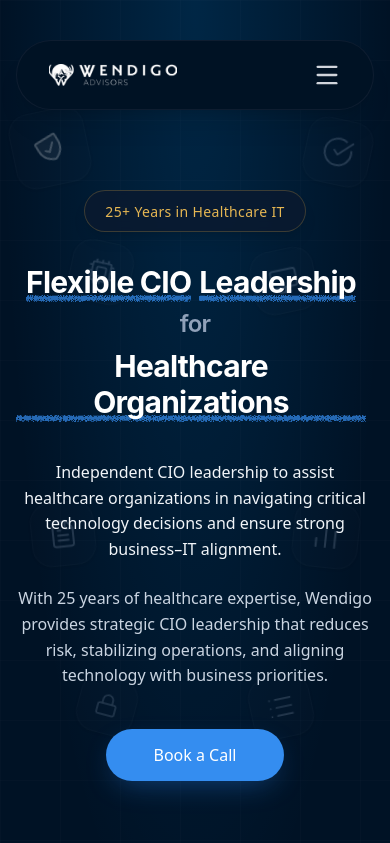
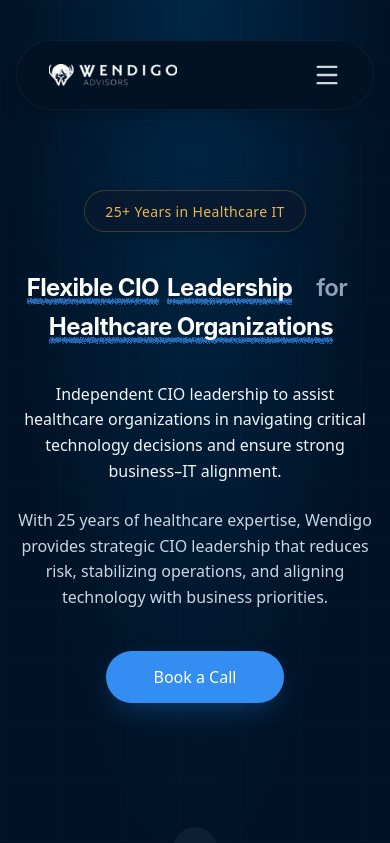
Before and after one commit to Yug210705/Brain, a React (Vite) app: page / in a window 390 px wide. Shown: the top 843 px of the page. Built offline with nearby package versions, Linux system fonts and the light colour scheme.

Commit message:
Further optimize mobile responsiveness: font size adjustments and icon cleanup

```diff
--- a/src/components/AboutWendigo.jsx
+++ b/src/components/AboutWendigo.jsx
@@ -93,7 +93,7 @@ const AboutWendigo = () => {
           </span>
 
           {/* Headline */}
-          <h2 className="max-w-5xl mx-auto mb-10 text-4xl font-bold leading-[1.2] md:text-5xl text-black">
+          <h2 className="max-w-5xl mx-auto mb-10 text-2xl sm:text-4xl font-bold leading-[1.2] md:text-5xl text-black">
             <span className="text-gray-900 font-bold mx-2 font-[Inter]">Trusted</span>
             <span className="inline-block relative pb-2 mr-2 md:mr-4 group">
               <span className="relative z-10 font-[Inter]">CIO leadership</span>
--- a/src/components/CEOPerspective.jsx
+++ b/src/components/CEOPerspective.jsx
@@ -167,7 +167,7 @@ const CEOPerspective = () => {
                     </span>
 
                     {/* Headline */}
-                    <h2 className="text-[52px] leading-none font-bold tracking-[-2px] text-[#00000052] mb-6 font-inter">
+                    <h2 className="text-3xl sm:text-4xl lg:text-[52px] leading-none font-bold tracking-[-2px] text-[#00000052] mb-6 font-inter">
                         What{" "}
                         <span className="relative inline-block text-slate-900 z-10">
                             Healthcare CEOs Say
--- a/src/components/Hero.jsx
+++ b/src/components/Hero.jsx
@@ -85,7 +85,7 @@ function HeroContent() {
   return (
     <div className="relative flex-grow flex flex-col items-center justify-center pt-20 pb-20">
       {/* FLOATING ICONS (Background Decoration) */}
-      <div className="absolute inset-0 z-0 pointer-events-none overflow-hidden opacity-50">
+      <div className="hidden md:block absolute inset-0 z-0 pointer-events-none overflow-hidden opacity-50">
         {/* Top Left - Shield */}
         <FloatingElement top="0%" left="3%" rotate="-12deg">
           <div className="w-[42px] h-[42px]">
@@ -169,7 +169,7 @@ function HeroContent() {
         </div>
 
         <h1
-          className="max-w-5xl mx-auto mb-10 text-3xl font-bold tracking-tight leading-[1.2] md:text-6xl lg:text-[4rem] text-white animate-fade-in-up"
+          className="max-w-5xl mx-auto mb-10 text-2xl sm:text-3xl font-bold tracking-tight leading-[1.2] md:text-6xl lg:text-[4rem] text-white animate-fade-in-up"
           style={{ transitionDelay: "200ms" }}
         >
           <span className="relative inline-block sm:whitespace-nowrap mr-2 md:mr-4 group">
--- a/src/components/Why.jsx
+++ b/src/components/Why.jsx
@@ -51,7 +51,7 @@ const Why = () => {
                         </div>
 
                         {/* Main Headline */}
-                        <h1 className="max-w-5xl mb-10 text-4xl font-bold leading-[1.2] md:text-5xl text-black">
+                        <h1 className="max-w-5xl mb-10 text-2xl sm:text-4xl font-bold leading-[1.2] md:text-5xl text-black">
                             <span className="inline-block relative pb-2 mr-2 md:mr-4 group">
                                 <span className="text-gray-900 font-semibold font-[Inter]">The Impact of</span>{" "}
                             </span>
@@ -194,7 +194,7 @@ const Why = () => {
 };
 
 const StatsCard = ({ title, subtitle, desc }) => (
-    <div className="group relative p-8 w-[244px] h-[244px] rounded-[38px] bg-[#001325] before:content-[''] before:absolute before:inset-0 before:bg-[linear-gradient(180deg,#CAE5FE_0%,rgba(0,143,248,0.64)_100%)] before:rounded-[38px] before:z-0 shadow-[0_20px_40px_-10px_rgba(30,58,138,0.4)] text-white overflow-hidden transition-transform duration-300 hover:scale-[1.02]">
+    <div className="group relative p-8 w-full max-w-[244px] aspect-square rounded-[38px] bg-[#001325] before:content-[''] before:absolute before:inset-0 before:bg-[linear-gradient(180deg,#CAE5FE_0%,rgba(0,143,248,0.64)_100%)] before:rounded-[38px] before:z-0 shadow-[0_20px_40px_-10px_rgba(30,58,138,0.4)] text-white overflow-hidden transition-transform duration-300 hover:scale-[1.02]">
         <div className="absolute inset-0 bg-gradient-to-br from-white/10 to-transparent pointer-events-none rounded-[38px]"></div>
         <div className="relative z-10 flex flex-col h-full justify-between gap-6">
             <div>
```
